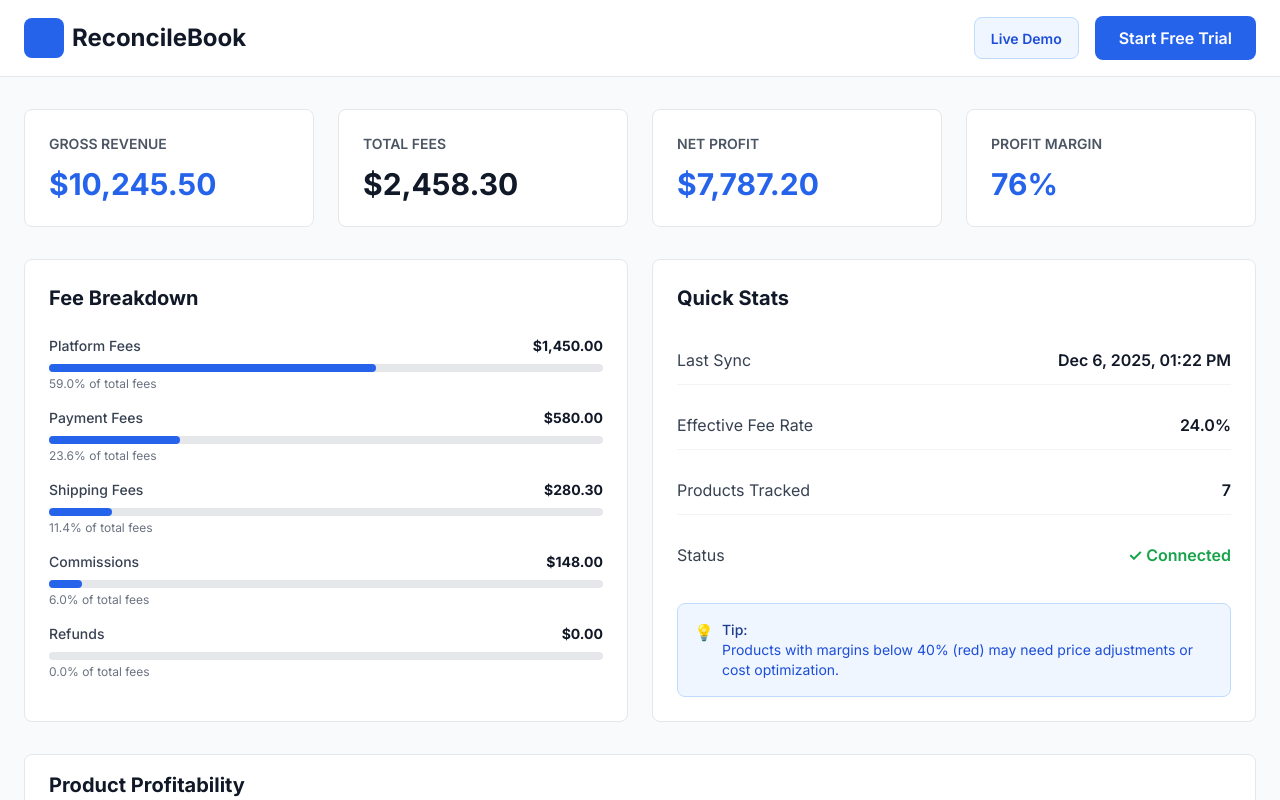
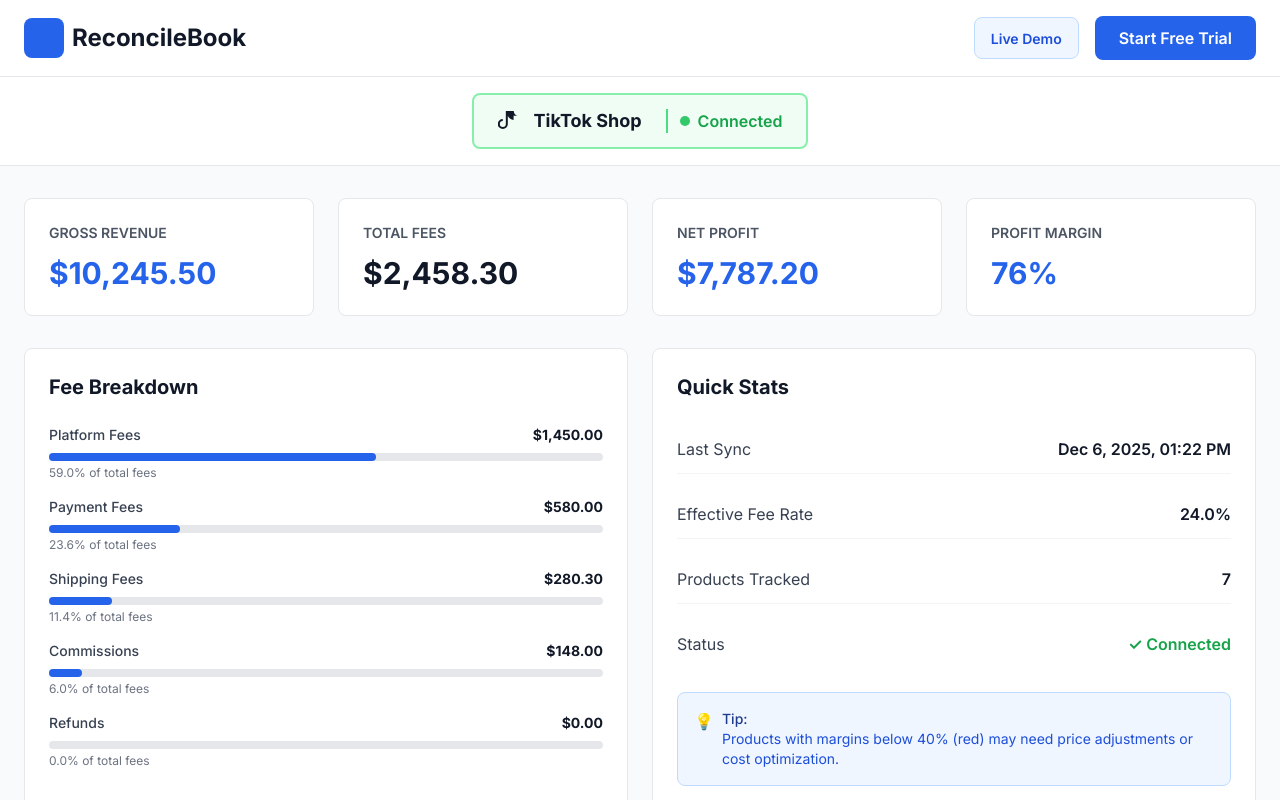
Before and after one commit to algominds35/tiktokshop-project-, a Next.js app: page /demo in a window 1280 px wide. Shown: the top 800 px of the page. Built offline with nearby package versions, Linux system fonts and the light colour scheme.

Commit message:
Add TikTok Shop connected badge to make demo look realistic

```diff
--- a/app/demo/page.jsx
+++ b/app/demo/page.jsx
@@ -28,6 +28,21 @@
         </div>
       </nav>
 
+      {/* TikTok Shop Connected Badge */}
+      <div className="bg-white border-b border-gray-200 py-4">
+        <div className="max-w-7xl mx-auto px-6 flex justify-center">
+          <div className="flex items-center gap-3 bg-green-50 border-2 border-green-300 px-6 py-3 rounded-lg">
+            <svg className="w-6 h-6 text-gray-900" viewBox="0 0 24 24" fill="currentColor">
+              <path d="M19.59 6.69a4.83 4.83 0 01-3.77-4.25V2h-8v13a3 3 0 11-3-3v-2a5 5 0 105 5V6.69a7.17 7.17 0 005.77 4.25v-4.25z"/>
+            </svg>
+            <span className="font-bold text-gray-900 text-lg">TikTok Shop</span>
+            <div className="flex items-center gap-2 ml-3 pl-3 border-l-2 border-green-400">
+              <span className="w-2.5 h-2.5 bg-green-500 rounded-full animate-pulse"></span>
+              <span className="font-semibold text-green-600">Connected</span>
+            </div>
+          </div>
+        </div>
+      </div>
 
       {/* Main Content */}
       <div className="max-w-7xl mx-auto px-6 py-8">
```
